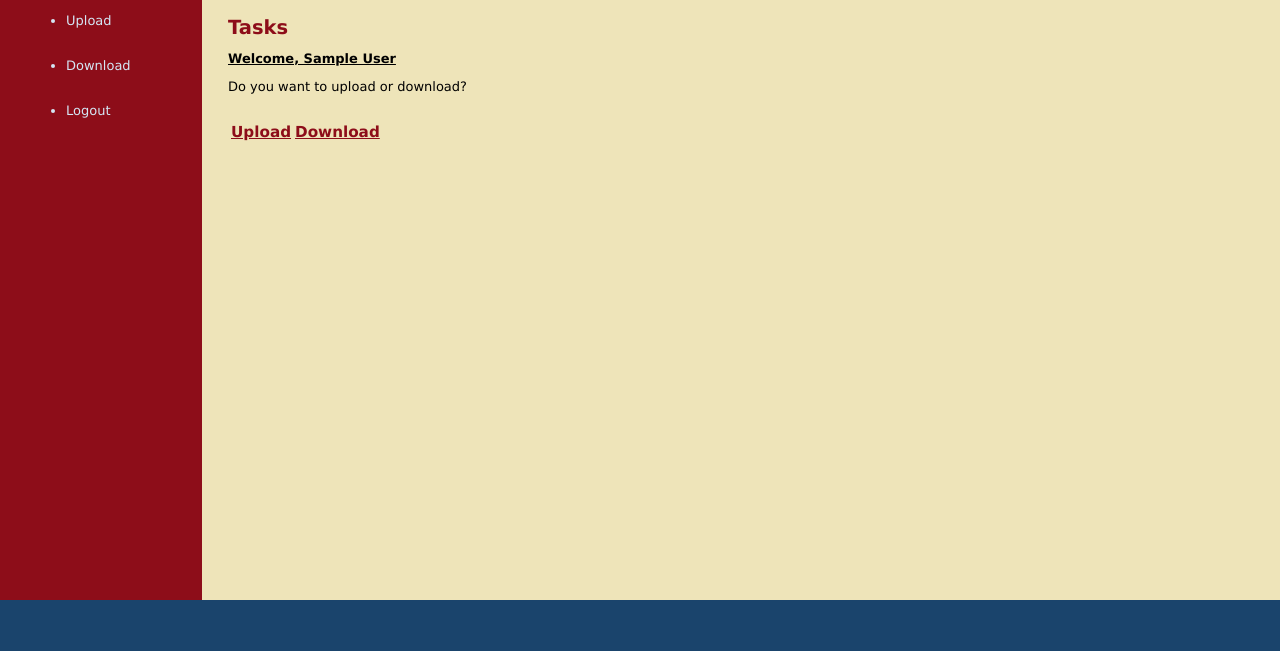
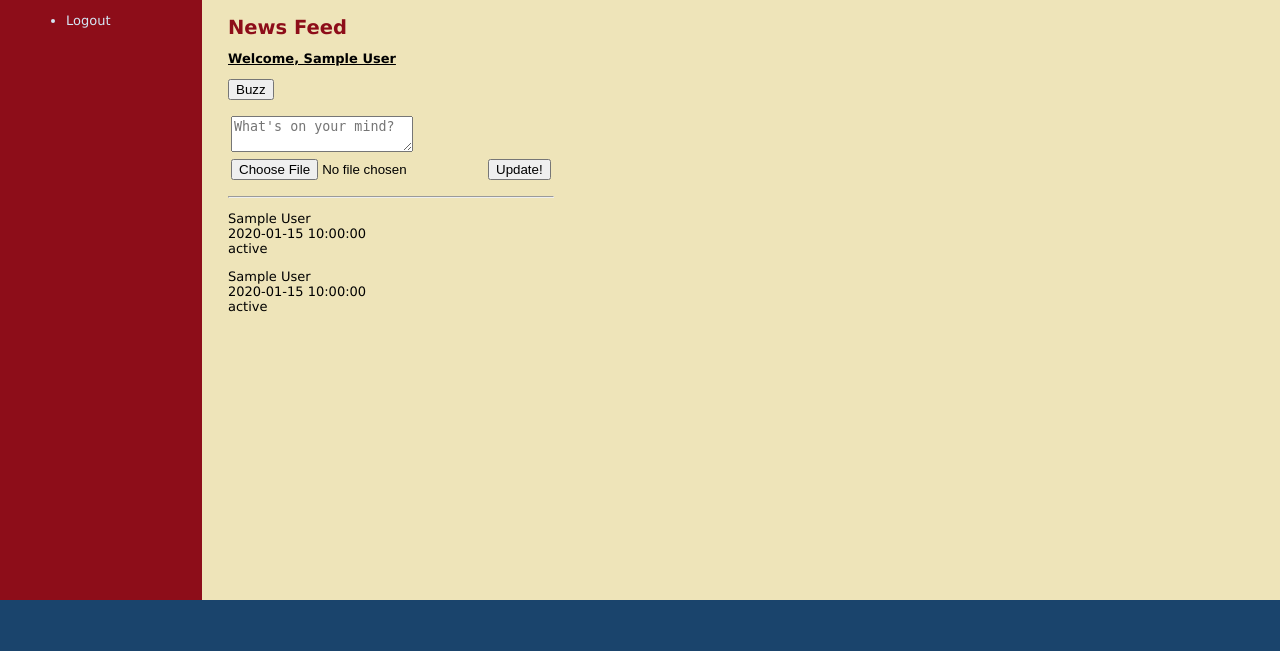
Before and after one commit to prashantkbhardwaj/newcambuzz, a PHP site: page /vitcc/public/landing.php in a window 1280 px wide. Shown: the part 70-721 px from the top of the page. Run offline with PHP 8.4, Linux system fonts and the light colour scheme; the visitor is signed in with stand-in values (Sample User, id 1); tables that the repository leaves empty or names only in its code hold one stand-in row (values such as "Sample post"); some libraries are stand-ins or nearby versions.

Commit message:
landing.php adding buzz

```diff
--- a/vitcc/public/landing.php
+++ b/vitcc/public/landing.php
@@ -9,27 +9,176 @@
 	confirm_query($name_result);
 	$name_title = mysqli_fetch_assoc($name_result);
 ?>
+
+<?php
+	date_default_timezone_set('Asia/Calcutta');
+    $id_time = date("Y-m-d H-i-s");
+    $picture_id = $current_user.$id_time;
+?>
+<!-- This one is for NewsFeed -->
+<?php
+	if (isset($_POST['submit'])) {
+		if (isset($_POST['status'])) {
+			$status = $_POST['status'];
+		} else {
+			$status = " ";
+		}
+		if (!empty($_FILES['picture']['name'])) {
+			$picset=1;
+	        $target_dir = "images/";
+	        $target_file = $target_dir . basename($_FILES["picture"]["name"]);
+	        $imageFileType = pathinfo($target_file,PATHINFO_EXTENSION);
+	        move_uploaded_file($_FILES["picture"]["tmp_name"],"images/$picture_id.jpg");
+		} else {
+			$picset = 0;
+		}
+		date_default_timezone_set('Asia/Calcutta');
+    	$post_time = date("Y-m-d\TH:i:s");
+
+		$query = "INSERT INTO feeds (status, picset, post_user, post_time) VALUES ('{$status}', {$picset}, '{$current_user}', '{$post_time}')";
+    	$sql = mysqli_query($conn, $query);
+	}
+?>
+<!-- This one is for the Buzz-->
+<?php
+	if(isset($_POST['buzz'])) {
+		$title = $_POST['title'];
+		$content = $_POST['content'];
+		$end_time = $_POST['time'];
+
+		if (!empty($_FILES['poster']['name'])) {
+			$poset=1;
+		    $target_dir1 = "images/";
+		    $target_file1 = $target_dir1 . basename($_FILES["poster"]["name"]);
+		    $imageFileType1 = pathinfo($target_file1,PATHINFO_EXTENSION);
+		    move_uploaded_file($_FILES["poster"]["tmp_name"],"images/$picture_id.jpg");
+		} else {
+			$poset = 0;
+		}
+
+		date_default_timezone_set('Asia/Calcutta');
+		$post_time = date("Y-m-d\TH:i:s");
+
+		$buzz_query = "INSERT INTO buzzes (title, content, end_time, poset, post_user, post_time) VALUES ('{$title}', '{$content}', '{$end_time}', {$poset}, '{$current_user}', '{$post_time}')";
+		$buzz_sql = mysqli_query($conn, $buzz_query);
+	}
+?>
+
 <?php include("../includes/layouts/header.php");?>
+<script type="text/javascript" src="http://ajax.googleapis.com/ajax/libs/jquery/1/jquery.min.js"></script>
+<script src="https://ajax.googleapis.com/ajax/libs/jquery/1.11.3/jquery.min.js"></script>
+
 <div id="main">
 	<div id="navigation">
 		<ul>
-			<li><a href="upload.php">Upload</a></li><br/><br/>
-			<li><a href="download.php">Download</a></li><br/><br/>
 			<li><a href="logout.php">Logout</a></li><br/><br/>
 		</ul>
 	</div>
 	<div id="page">
-		<h2>Tasks</h2>
+		<h2>News Feed</h2>
 		<div style="text-align: left;"><b><u>Welcome, <?php echo htmlentities($name_title["name"]); ?></u></b></div>
-		<p>Do you want to upload or download?</p>
 		<p>
-			<table>
-				<tr>
-					<td><a href="upload.php"><h3>Upload</h3></a></td>
-					<td><a href="download.php"><h3>Download</h3></a></td>
-				</tr>
-			</table>
+			<div>
+				<button id="buzz">Buzz</button>
+			</div>
+			<div id="divbuzz" style="display: none;">
+				<fieldset>
+				<legend>BUZZ</legend>
+				<form action="landing.php" method="post" enctype="multipart/form-data">
+				Title:<br /><input type="text" name="title" required><br />
+					<table>
+					<tr>
+						<td><textarea name="content" placeholder="Tell me something about your buzz?" required></textarea></td>
+					</tr>
+					<tr>
+						<td><input type="file" name="poster"></td>
+						<td>Ending Time:<br /><input type="datetime-local" name="time" required></td>
+						<td><input type="submit" name="buzz" value="New Buzz!"></td>
+					</tr>
+				</table>
+				</form>
+				</fieldset>
+			</div>
+		</p>
+		<p>
+			<form action="landing.php" method="post" enctype="multipart/form-data">
+				<table>
+					<tr>
+						<td><textarea name="status" placeholder="What's on your mind?"></textarea></td>
+					</tr>
+					<tr>
+						<td><input type="file" name="picture"></td>
+						<td><input type="submit" name="submit" value="Update!"></td>
+					</tr>
+				</table>
+			</form>
+		</p>
+		<hr>
+		<!-- this is for the news feed. -->
+		<p>
+			<?php
+				$feed_query = "SELECT * FROM feeds ORDER BY id DESC";
+				$feed_result = mysqli_query($conn, $feed_query);
+				confirm_query($feed_result);
+				while ($feed_view = mysqli_fetch_assoc($feed_result)) {
+					$feed_user = $feed_view['post_user'];
+					$user_query = "SELECT * FROM users WHERE username = '{$feed_user}'";
+					$user_result = mysqli_query($conn, $user_query);
+					confirm_query($user_query);
+					$user_name = mysqli_fetch_assoc($user_result);
+					if ($user_name['propic']==0) {
+						echo "<img src='images/nopic.png' style='border-radius: 50%;' height='10%' width='10%'>";
+					}
+					echo $user_name['name']."<br>";
+					echo $feed_view['post_time']."<br>";
+					if ($feed_view['status']!=" ") {
+						echo $feed_view['status'];
+						echo "<br>";
+					}
+					if ($feed_view['picset']==1) {
+						$picture_time = strtotime($feed_view['post_time']);
+                        $pictureid=$feed_view['post_user'].date("Y-m-d H-i-s", $picture_time);
+                        echo '<img src="images/' . $pictureid . '.jpg" >';
+                        echo "<br>";
+					}
+				}
+			?>
+		</p>
+		<!--this is for the buzz. -->
+		<p>
+			<?php
+				$feed_query = "SELECT * FROM feeds ORDER BY id DESC";
+				$feed_result = mysqli_query($conn, $feed_query);
+				confirm_query($feed_result);
+				while ($feed_view = mysqli_fetch_assoc($feed_result)) {
+					$feed_user = $feed_view['post_user'];
+					$user_query = "SELECT * FROM users WHERE username = '{$feed_user}'";
+					$user_result = mysqli_query($conn, $user_query);
+					confirm_query($user_query);
+					$user_name = mysqli_fetch_assoc($user_result);
+					if ($user_name['propic']==0) {
+						echo "<img src='images/nopic.png' style='border-radius: 50%;' height='10%' width='10%'>";
+					}
+					echo $user_name['name']."<br>";
+					echo $feed_view['post_time']."<br>";
+					if ($feed_view['status']!=" ") {
+						echo $feed_view['status'];
+						echo "<br>";
+					}
+					if ($feed_view['picset']==1) {
+						$picture_time = strtotime($feed_view['post_time']);
+                        $pictureid=$feed_view['post_user'].date("Y-m-d H-i-s", $picture_time);
+                        echo '<img src="images/' . $pictureid . '.jpg" >';
+                        echo "<br>";
+					}
+				}
+			?>
 		</p>
 	</div>
 </div>
+<script type="text/javascript">
+	$('#buzz').click(function() {
+		$('#divbuzz').slideDown();
+	});
+</script>
 <?php include("../includes/layouts/footer.php");?>
```
